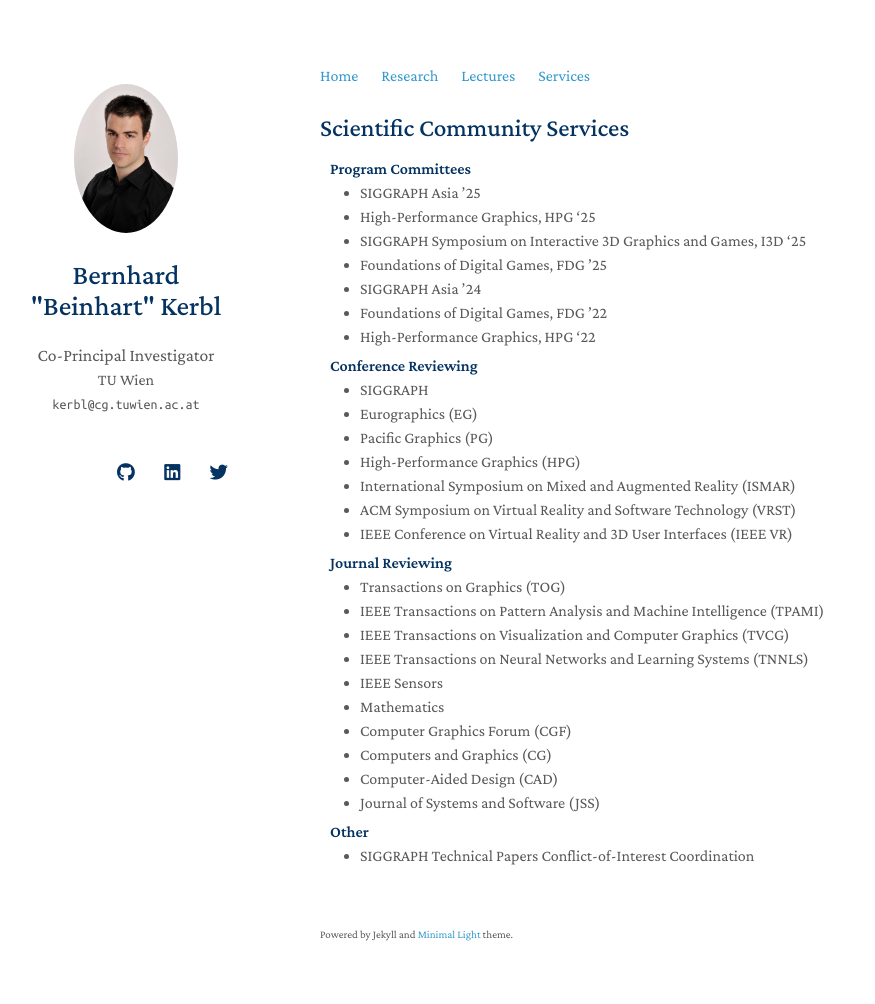
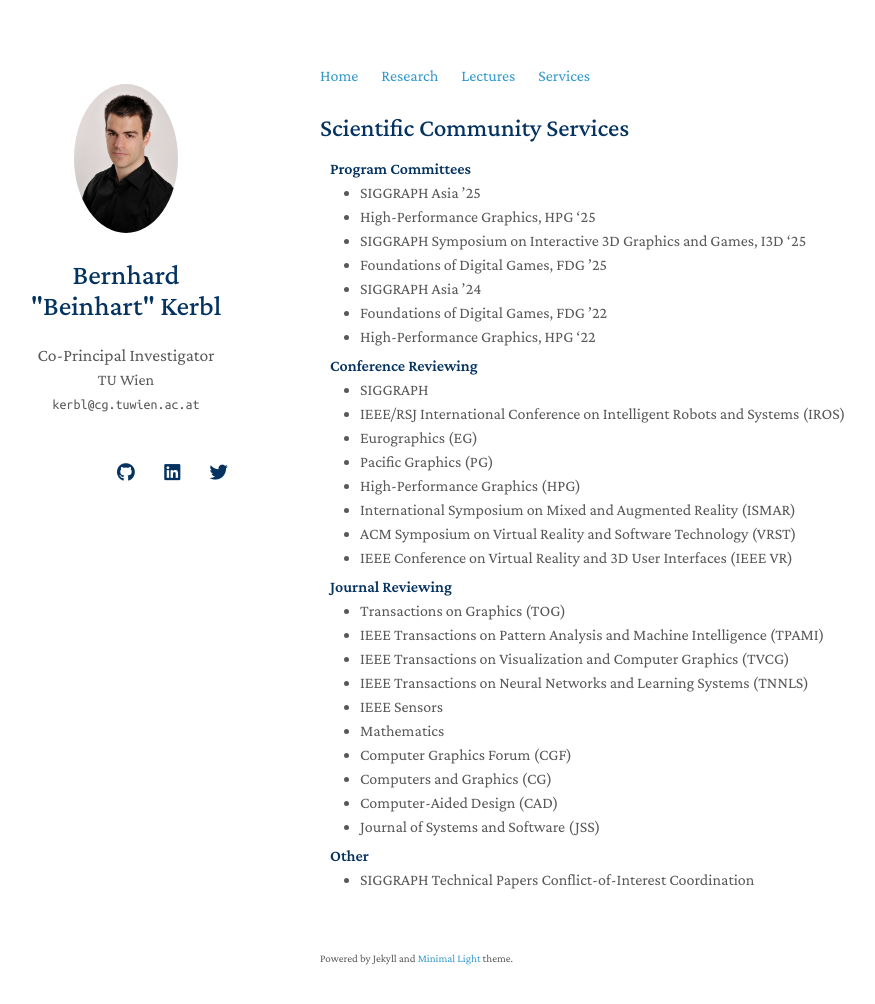
Before and after one commit to Snosixtyboo/snosixtyboo.github.io, a Jekyll site: the page built from services.md, in a window 1280 px wide and 1039 px high. Shown: the top 1004 px of the window, without its empty margins (150-1025 px from the left). Built offline with Jekyll 4.4.1, drawn with Linux system fonts in a browser that asks for light colours; nearby versions of some CDN libraries; a style sheet for code colours, icons or effects is not loaded; our own code applies the rules of GitHub Pages for plain Markdown files.

Commit message:
updates#

```diff
--- a/services.md
+++ b/services.md
@@ -20,6 +20,7 @@
 
 <ul style="margin:0 0 5px;">
   <li>SIGGRAPH</li>
+  <li>IEEE/RSJ International Conference on Intelligent Robots and Systems (IROS)</li>
   <li>Eurographics (EG)</li>
   <li>Pacific Graphics (PG)</li>
   <li>High-Performance Graphics (HPG)</li>
```
